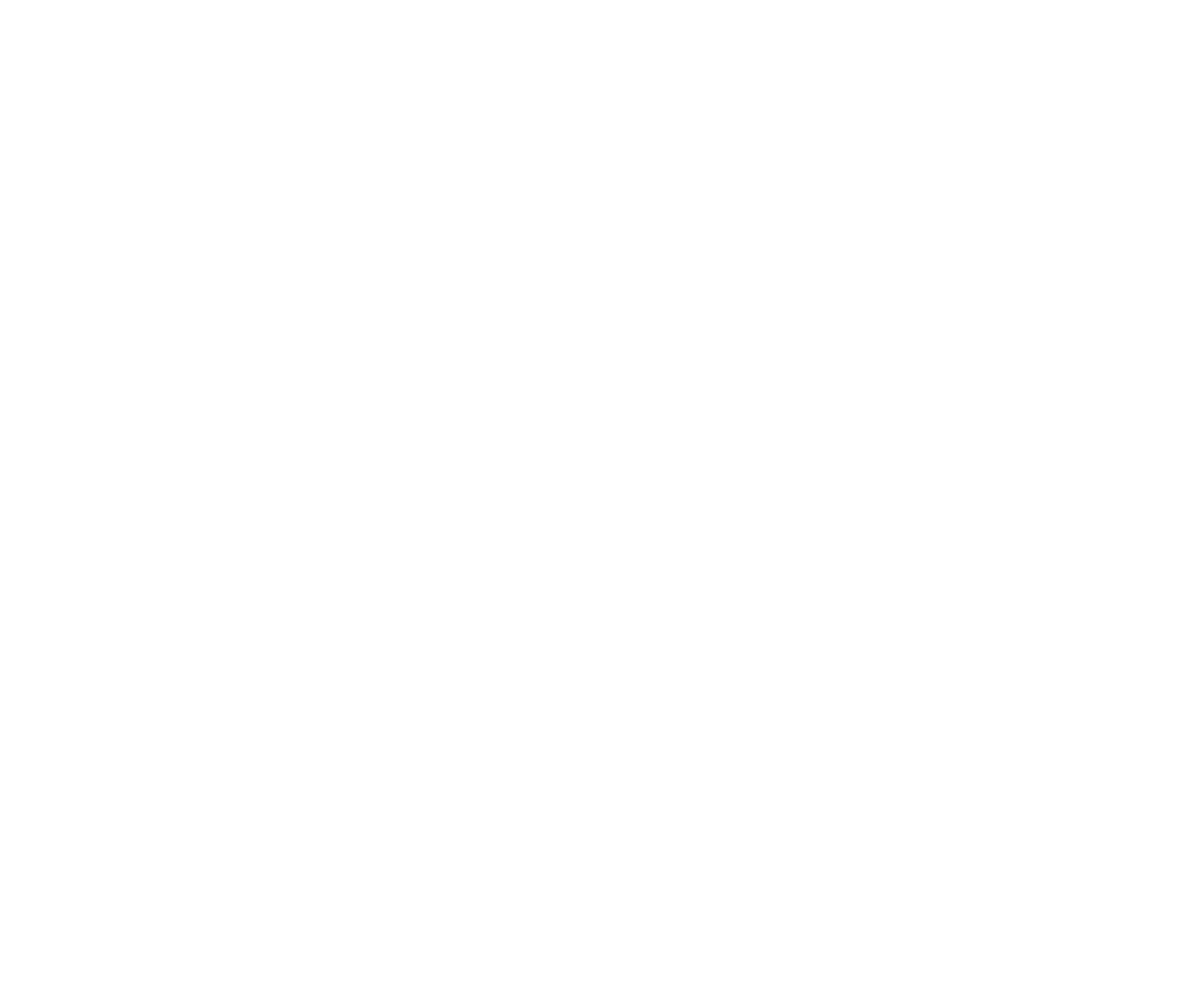
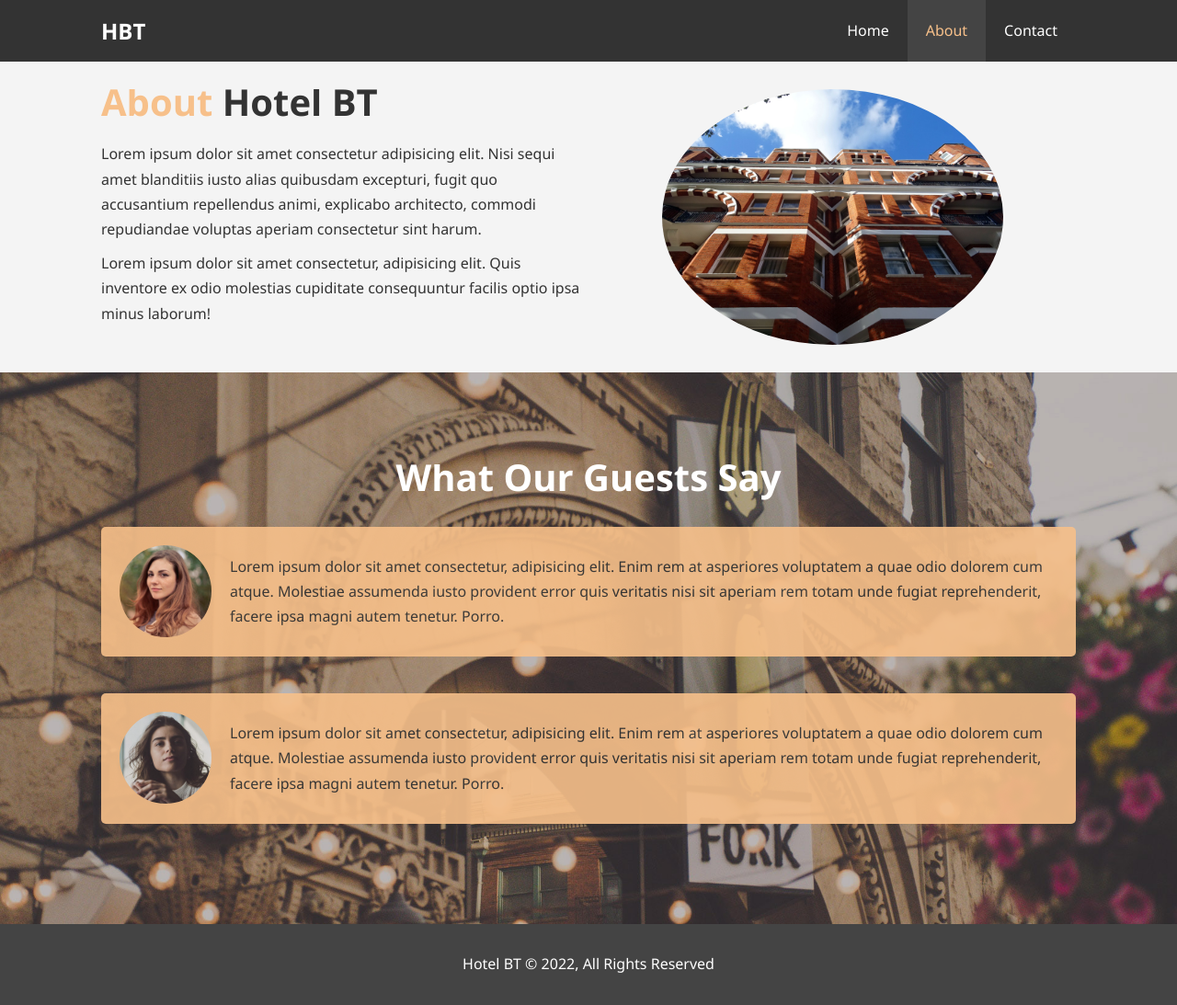
Before and after one commit to RyanJMS/hotel, a plain HTML site: page about.html in a window 1280 px wide. Shown: the whole page at 92% size. Before the commit the page ends 800 px from the top, so only its background shows below. Drawn offline with Linux system fonts and the light colour scheme.

Commit message:
About page

```diff
--- a/about.html
+++ b/about.html
@@ -0,0 +1,87 @@
+<!DOCTYPE html>
+<html lang="en">
+  <head>
+    <meta charset="UTF-8" />
+    <meta http-equiv="X-UA-Compatible" content="IE=edge" />
+    <meta name="viewport" content="width=device-width, initial-scale=1.0" />
+    <meta
+      name="description"
+      content="Welcome to the most extraordinary hotel in Boston, Massachussetts"
+    />
+    <meta name="keywords" content="hotel, boston hotel, new england hotel" />
+    <link rel="stylesheet" href="css/style.css" />
+    <title>Hotel BT | About</title>
+  </head>
+  <body>
+    <header>
+      <nav id="navbar">
+        <div class="container">
+          <h1 class="logo"><a href="index.html">HBT</a></h1>
+          <ul>
+            <li>
+              <a href="index.html">Home</a>
+            </li>
+            <li>
+              <a class="current" href="about.html">About</a>
+            </li>
+            <li>
+              <a href="contact.html">Contact</a>
+            </li>
+          </ul>
+        </div>
+      </nav>
+    </header>
+    <section id="about-info" class="bg-light py-3">
+      <div class="container">
+        <div class="info-left">
+          <h1 class="l-heading">
+            <span class="text-primary">About</span> Hotel BT
+          </h1>
+          <p>
+            Lorem ipsum dolor sit amet consectetur adipisicing elit. Nisi sequi
+            amet blanditiis iusto alias quibusdam excepturi, fugit quo
+            accusantium repellendus animi, explicabo architecto, commodi
+            repudiandae voluptas aperiam consectetur sint harum.
+          </p>
+          <p>
+            Lorem ipsum dolor sit amet consectetur, adipisicing elit. Quis
+            inventore ex odio molestias cupiditate consequuntur facilis optio
+            ipsa minus laborum!
+          </p>
+        </div>
+        <div class="info-right">
+          <img src="./img/photo-2.jpg" alt="hotel" />
+        </div>
+      </div>
+    </section>
+    <div class="clr"></div>
+    <section id="testimonials" class="py-3">
+      <div class="container">
+        <h2 class="l-heading">What Our Guests Say</h2>
+        <div class="testimonial bg-primary">
+          <img src="./img/person-1.jpg" alt="Samantha" />
+          <p>
+            Lorem ipsum dolor sit amet consectetur, adipisicing elit. Enim rem
+            at asperiores voluptatem a quae odio dolorem cum atque. Molestiae
+            assumenda iusto provident error quis veritatis nisi sit aperiam rem
+            totam unde fugiat reprehenderit, facere ipsa magni autem tenetur.
+            Porro.
+          </p>
+        </div>
+        <div class="testimonial bg-primary">
+          <img src="./img/person-2.jpg" alt="Jen" />
+          <p>
+            Lorem ipsum dolor sit amet consectetur, adipisicing elit. Enim rem
+            at asperiores voluptatem a quae odio dolorem cum atque. Molestiae
+            assumenda iusto provident error quis veritatis nisi sit aperiam rem
+            totam unde fugiat reprehenderit, facere ipsa magni autem tenetur.
+            Porro.
+          </p>
+        </div>
+      </div>
+    </section>
+    <footer id="main-footer">
+      <p>Hotel BT &copy; 2022, All Rights Reserved</p>
+    </footer>
+  </body>
+</html>
--- a/css/style.css
+++ b/css/style.css
@@ -77,8 +77,28 @@ p {
 }
 
 .bg-primary {
-  background: #333;
-  color: #f7c08a;
+  background: #f7c08a;
+  color: #333;
+}
+
+.clr {
+  clear: both;
+}
+
+.l-heading {
+  font-size: 40px;
+}
+
+/* Padding */
+
+.py-1 {
+  padding: 10px 0;
+}
+.py-2 {
+  padding: 20px 0;
+}
+.py-3 {
+  padding: 30px 0;
 }
 
 /* Navbar */
@@ -167,3 +187,73 @@ p {
 #home-info .info-content p {
   padding-bottom: 30px;
 }
+
+/* Features */
+
+.box {
+  float: left;
+  width: 33.3%;
+  padding: 50px;
+  text-align: center;
+}
+
+.box i {
+  margin-bottom: 10px;
+}
+
+/* About Info */
+#about-info .info-right {
+  float: right;
+  width: 50%;
+  min-height: 100%;
+}
+
+#about-info .info-right img {
+  width: 70%;
+  display: block;
+  margin: auto;
+  border-radius: 50%;
+}
+
+#about-info .info-left {
+  float: left;
+  width: 50%;
+  min-height: 100%;
+}
+
+/* Testimonials */
+
+#testimonials {
+  height: 600px;
+  background: url("../img/test-bg.jpg") no-repeat center center/cover;
+  padding-top: 100px;
+}
+
+#testimonials h2 {
+  color: #fff;
+  text-align: center;
+  padding-bottom: 40px;
+}
+
+#testimonials .testimonial img {
+  float: left;
+  width: 100px;
+  margin-right: 20px;
+  border-radius: 50%;
+}
+
+#testimonials .testimonial {
+  padding: 20px;
+  margin-bottom: 40px;
+  border-radius: 5px;
+  opacity: 0.9;
+}
+
+/* Footer */
+
+#main-footer {
+  text-align: center;
+  background: #444;
+  color: #fff;
+  padding: 20px;
+}
```
Also changed, not shown: index.html (+38 -0 lines).
